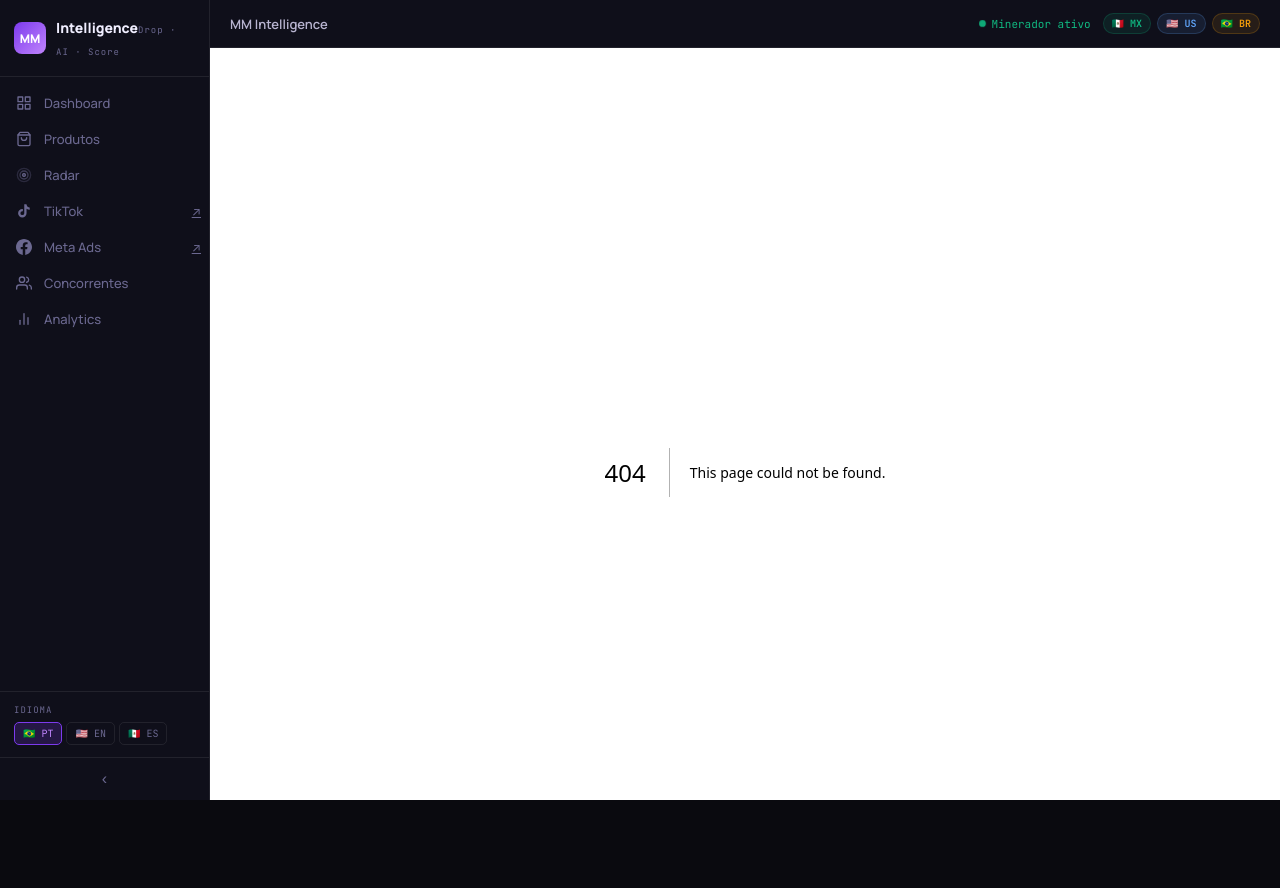
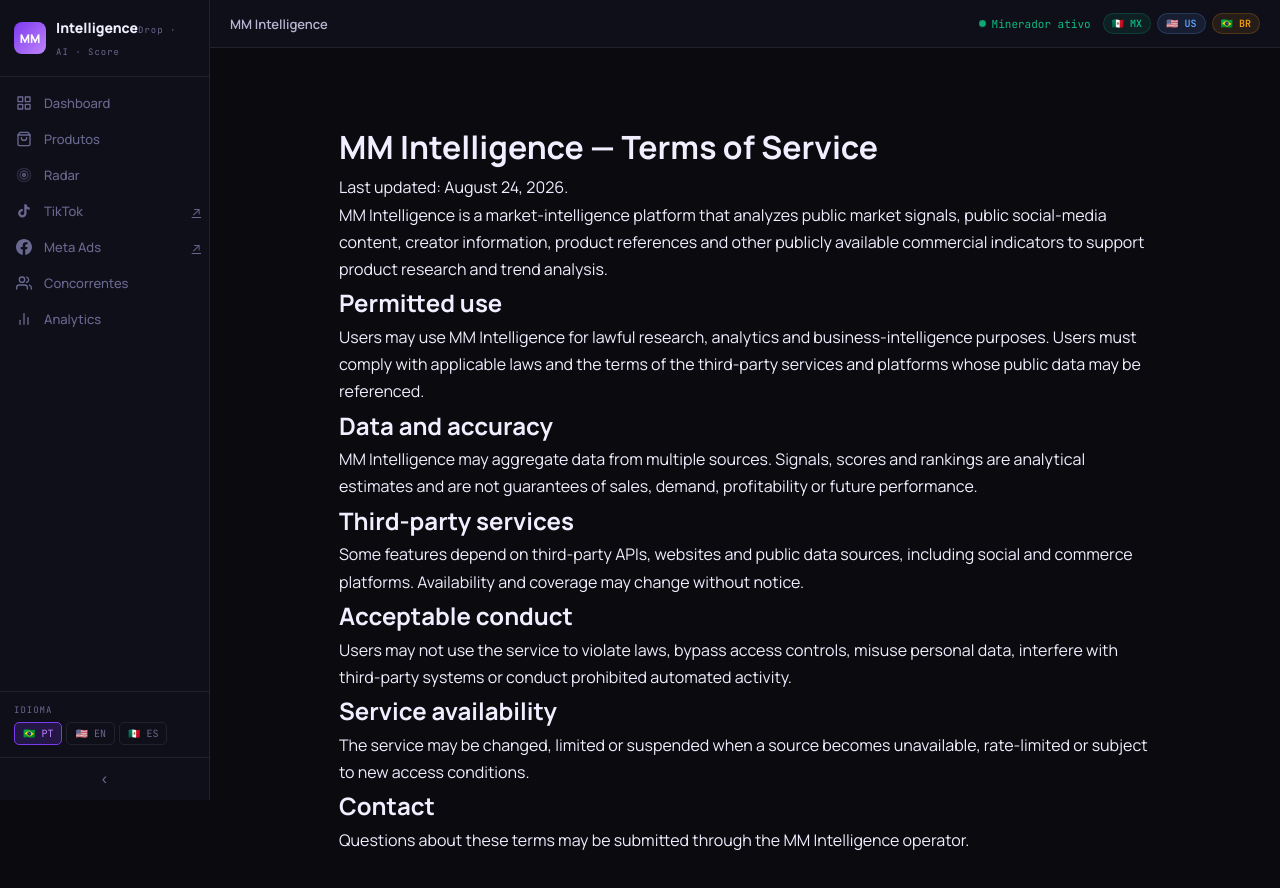
Before and after one commit to raqueri1970-sketch/mm-intelligence-app, a Next.js app: page /terms in a window 1280 px wide. Before the commit this address had no page. Shown: the top 888 px of the page. Built offline with nearby package versions, Linux system fonts and the light colour scheme.

Commit message:
Add public Terms of Service page for MM

```diff
--- /dev/null
+++ b/app/terms/page.tsx
@@ -0,0 +1,23 @@
+export const metadata = { title: 'Terms of Service | MM Intelligence' }
+
+export default function TermsPage() {
+  return (
+    <main style={{maxWidth:860,margin:'0 auto',padding:'48px 24px',lineHeight:1.7}}>
+      <h1>MM Intelligence — Terms of Service</h1>
+      <p>Last updated: August 24, 2026.</p>
+      <p>MM Intelligence is a market-intelligence platform that analyzes public market signals, public social-media content, creator information, product references and other publicly available commercial indicators to support product research and trend analysis.</p>
+      <h2>Permitted use</h2>
+      <p>Users may use MM Intelligence for lawful research, analytics and business-intelligence purposes. Users must comply with applicable laws and the terms of the third-party services and platforms whose public data may be referenced.</p>
+      <h2>Data and accuracy</h2>
+      <p>MM Intelligence may aggregate data from multiple sources. Signals, scores and rankings are analytical estimates and are not guarantees of sales, demand, profitability or future performance.</p>
+      <h2>Third-party services</h2>
+      <p>Some features depend on third-party APIs, websites and public data sources, including social and commerce platforms. Availability and coverage may change without notice.</p>
+      <h2>Acceptable conduct</h2>
+      <p>Users may not use the service to violate laws, bypass access controls, misuse personal data, interfere with third-party systems or conduct prohibited automated activity.</p>
+      <h2>Service availability</h2>
+      <p>The service may be changed, limited or suspended when a source becomes unavailable, rate-limited or subject to new access conditions.</p>
+      <h2>Contact</h2>
+      <p>Questions about these terms may be submitted through the MM Intelligence operator.</p>
+    </main>
+  )
+}
```
